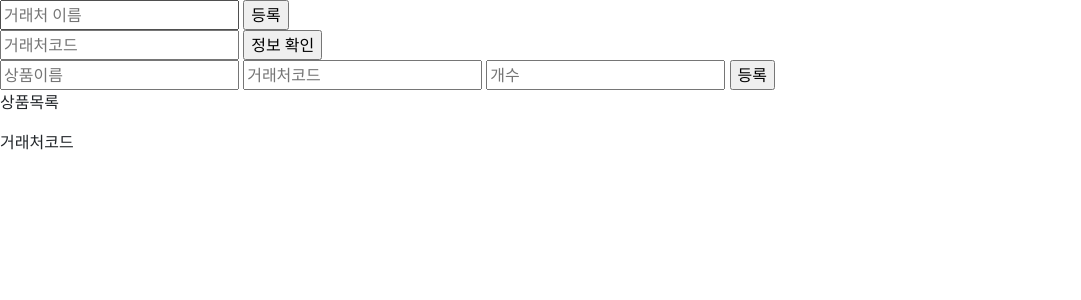
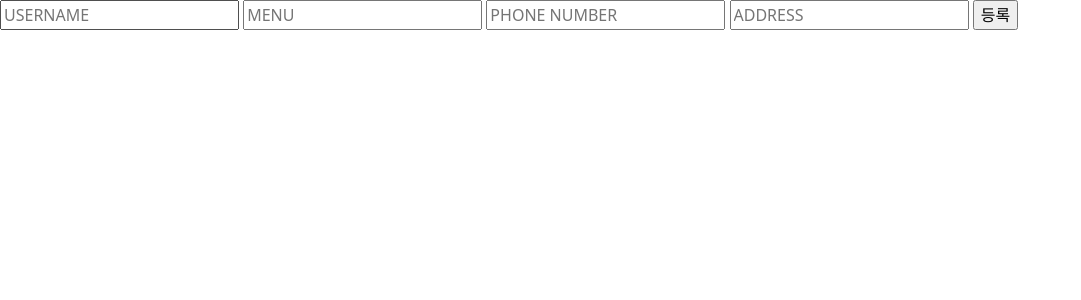
Before and after one commit to sangheon1204/store_managment, a Flask app: page /test/request_order in a window 1280 px wide. Shown: the top 300 px of the page, without its empty margins (0-1081 px from the left). Run offline with Flask 2, Linux system fonts and the light colour scheme; data that the repository does not hold is empty; some libraries are stand-ins or nearby versions.

Commit message:
테스트페이지 초기 설정

```diff
--- a/app.py
+++ b/app.py
@@ -222,5 +222,21 @@ def goodsEnroll():
     db.goods.insert_one(doc);
     return jsonify({"msg": "등록 완료"})
 
+@app.route("/test/userEnroll", methods=['POST'])
+def userEnroll():
+    user_receive = request.form["user_give"]
+    menu_receive = request.form["menu_give"]
+    phone_receive = request.form["phone_give"]
+    address_receive = request.form["address_give"]
+
+    doc = {
+        "user_name": user_receive,
+        "user_menu": menu_receive,
+        "user_phone": phone_receive,
+        "user_address": address_receive
+    }
+    db.orders.insert_one(doc);
+    return jsonify({"msg": "등록 완료"})
+
 if __name__ == '__main__':
     app.run('0.0.0.0', port=5000, debug=True)
--- a/templates/request_order.html
+++ b/templates/request_order.html
@@ -7,104 +7,35 @@
 </head>
 <script>
     $(document).ready(function () {
-        allPartnerList();
     });
 
-    function allPartnerList() {
-        $.ajax({
-            type: 'GET',
-            url: '/test/partnerList',
-            data: {},
-            success: function (response) {
-                let rows = response['partners']
-                for(let i=0;i<rows.length;i++) {
-                    let partner = rows[i]['partner_name'];
-                    let code = rows[i]['partner_code'];
-                    let temp_html= '';
-                    temp_html = `<li><a>${partner}</a> -> <a>${code}</a></li>`
-                    $("#partners").append(temp_html);
-                }
-            }
-        });
-    }
-
-    function enrollPartner() {
-        var partner = $("#enrollPartner").val();
+    function userEnroll() {
+        let userName = $("#address").val();
+        let menu = $("#menu").val();
+        let phone = $("#phone").val();
+        let address = $("#address").val();
 
         $.ajax({
             type: 'POST',
-            url: '/test/enrollPartner',
-            data: {"partner_give": partner},
+            url: '/test/userEnroll',
+            data: {"user_give": userName,
+                    "menu_give": menu,
+                    "phone_give": phone,
+                    "address_give": address},
             success: function (response) {
                 alert(response['msg']);
-            }
-        });
-    }
-
-    function findPartner() {
-        let partner_code = $("#partnerCode").val();
-        $("#goods").empty();
-
-        $.ajax({
-            type: 'POST',
-            url: '/test/findPartner',
-            data: {"code_give": partner_code},
-            success: function (response) {
-                alert(response['goods']);
-                let rows = response['goods']
-                for(let i=0;i<rows.length;i++) {
-                    let goods = rows[i]['goods_name'];
-                    let cnt = rows[i]['cnt'];
-                    let temp_html= '';
-                    temp_html = `<li><a>${goods}</a> : <a>${cnt}</a></li>`;
-                    $("#goods").append(temp_html);
-                }
-            }
-        });
-    }
-
-    function goodsEnroll() {
-        let goodsName = $("#goods_name").val();
-        let code = $("#goods_partner_code").val();
-        let count = $("#count").val();
-
-        $.ajax({
-            type: 'POST',
-            url: '/test/goodsEnroll',
-            data: {"goods_give": goodsName,
-                    "code_give": code,
-                    "cnt_give": count},
-            success: function (response) {
-                alert(response['msg']);
+                window.location.reload();
             }
         });
     }
 </script>
 <body>
-<div class="partner_enroll">
-    <input type="text" placeholder="거래처 이름" id="enrollPartner">
-    <input type="button" value="등록" onclick="javascript:enrollPartner();">
-</div>
-<div class="partner_enter">
-    <input type="text" placeholder="거래처코드" id="partnerCode">
-    <input type="button" value="정보 확인" onclick="javascript:findPartner();">
-</div>
-<div class="goods_enroll">
-    <input type="text" placeholder="상품이름" id="goods_name">
-    <input type="text" placeholder="거래처코드" id="goods_partner_code">
-    <input type="text" placeholder="개수" id="count">
-    <input type="button" value="등록" onclick="javascript:goodsEnroll();">
-</div>
-<div class="goods_list">
-    상품목록
-    <ul id="goods">
-
-    </ul>
-</div>
-<div class="partner_list">
-    거래처코드
-    <ul id="partners">
-    </ul>
+<div class="order_Info">
+    <input type="text" placeholder="USERNAME" id="userName">
+    <input type="text" placeholder="MENU" id="menu">
+    <input type="text" placeholder="PHONE NUMBER" id="phone">
+    <input type="text" placeholder="ADDRESS" id="address">
+    <input type="button" value="등록" onclick="javascript:userEnroll();">
 </div>
 </body>
 </html>
```
